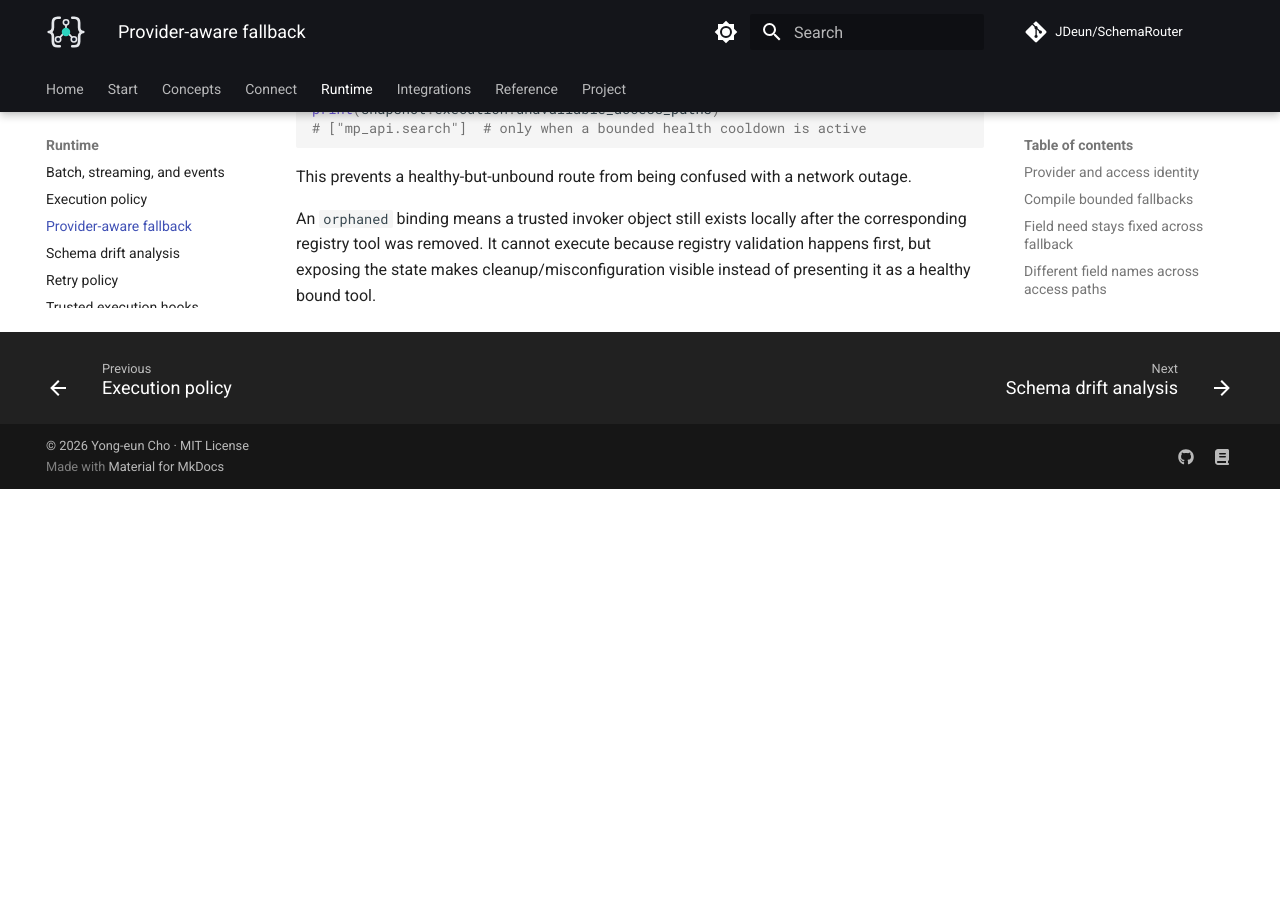
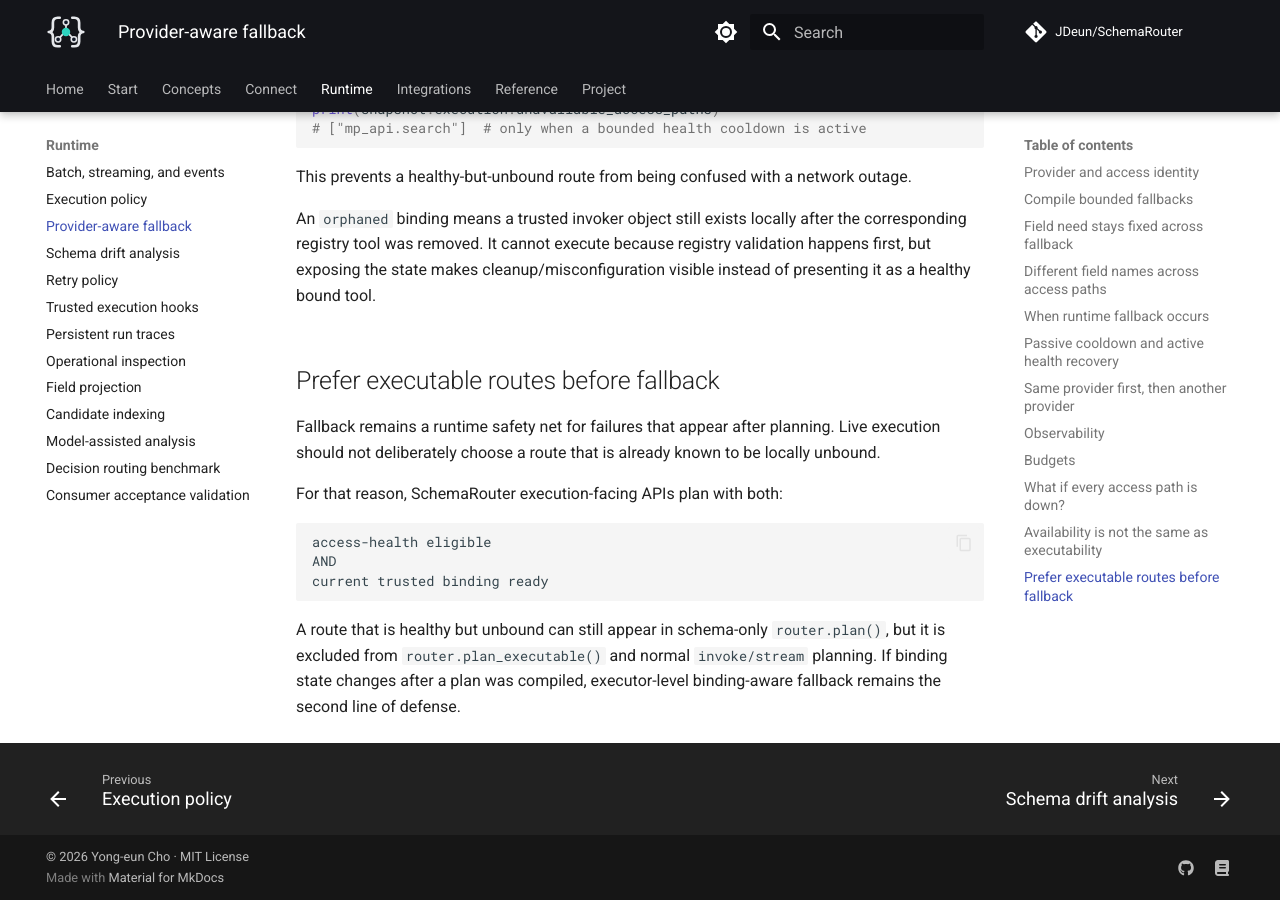
Before and after one commit to JDeun/SchemaRouter, an MkDocs documentation site: the page built from docs/guides/provider-fallback.md, in a window 1280 px wide and 900 px high, scrolled down 7515 px. Built offline with MkDocs 1.6.1 and Material for MkDocs 9.7.7, drawn with Linux system fonts in a browser that asks for light colours; comment, search, counter and statistics services are not loaded; before the commit the page ends 8004 px from its top, so only the background shows below that.

Commit message:
docs: plan across executable routes before fallback

````diff
--- a/docs/guides/provider-fallback.md
+++ b/docs/guides/provider-fallback.md
@@ -337,3 +337,22 @@ This prevents a healthy-but-unbound route from being confused with a network out
 An `orphaned` binding means a trusted invoker object still exists locally after the corresponding
 registry tool was removed. It cannot execute because registry validation happens first, but exposing
 the state makes cleanup/misconfiguration visible instead of presenting it as a healthy bound tool.
+
+
+## Prefer executable routes before fallback
+
+Fallback remains a runtime safety net for failures that appear after planning. Live execution should
+not deliberately choose a route that is already known to be locally unbound.
+
+For that reason, SchemaRouter execution-facing APIs plan with both:
+
+```text
+access-health eligible
+AND
+current trusted binding ready
+```
+
+A route that is healthy but unbound can still appear in schema-only `router.plan()`, but it is
+excluded from `router.plan_executable()` and normal `invoke/stream` planning. If binding state
+changes after a plan was compiled, executor-level binding-aware fallback remains the second line of
+defense.
````
